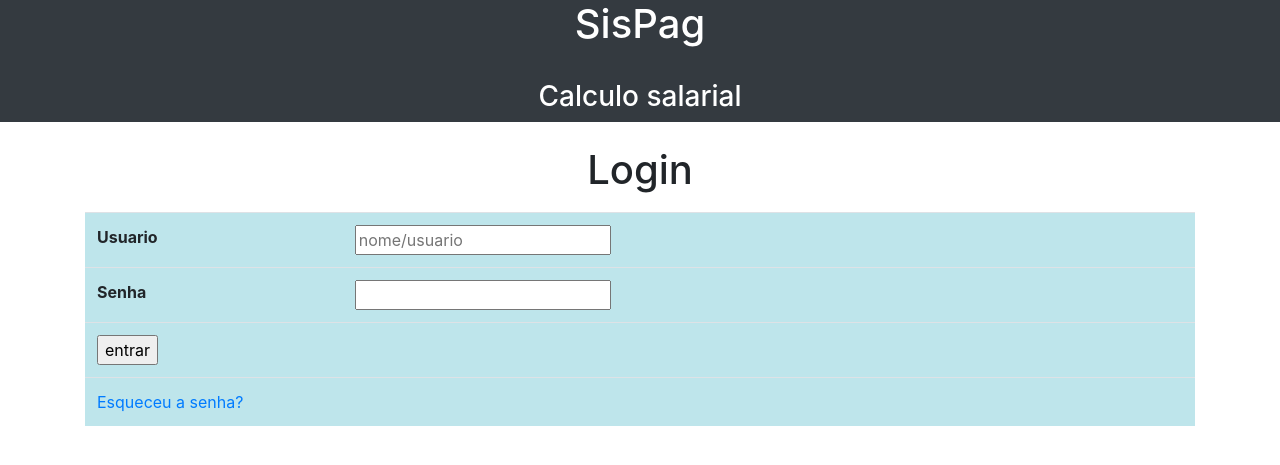
After one commit to marianaaraujof/sispagpm, a PHP site: page /login.php in a window 1280 px wide. The commit adds this page. Shown: the top 465 px of the page. Run offline with PHP 8.4, Linux system fonts and the light colour scheme; some libraries are stand-ins or nearby versions.

Commit message:
view de login criada

```diff
--- a/view/folhasalarial.php
+++ b/view/folhasalarial.php
@@ -27,7 +27,8 @@
 	</div>
 <div class="container-fluid" style="height:90px;">
   <div class="col-sm-12 bg-white">
-    <h1> Cupom salarial </h1>
+  	<br />
+    <h1 class="text-center"> Cupom salarial </h1>
   </div>
 </div>
 <div class="container">
--- /dev/null
+++ b/view/login.php
@@ -0,0 +1,58 @@
+<!DOCTYPE html>
+<html lang="pt-br">
+
+<head>
+    <meta charset="utf-8"/>
+    <title>SisPag</title>
+    <meta charset="utf-8">
+    <meta name="viewport" content="width=device-width, initial-scale=1">
+    <link rel="stylesheet" href="https://maxcdn.bootstrapcdn.com/bootstrap/4.0.0/css/bootstrap.min.css">
+    <script src="https://ajax.googleapis.com/ajax/libs/jquery/3.3.1/jquery.min.js"></script>
+    <script src="https://cdnjs.cloudflare.com/ajax/libs/popper.js/1.12.9/umd/popper.min.js"></script>
+    <script src="https://maxcdn.bootstrapcdn.com/bootstrap/4.0.0/js/bootstrap.min.js"></script>
+</head>
+<body>
+    <div class="container-fluid">
+        <div class="row">
+        <div class="col-sm-4 bg-dark text-white">
+        </div>
+        <div class="col-sm-4 bg-dark text-white">
+            <h1 class="text-center">SisPag</h1>
+            <br />
+            <h3 class="text-center">Calculo salarial</h3>
+        </div>
+        <div class="col-sm-4 bg-dark text-white">
+        </div>
+        </div>
+    </div>
+   <div class="container-fluid" style="height:90px;">
+     <div class="col-sm-12 bg-white">
+      <br />
+      <h1 class="text-center"> Login </h1>
+     </div>
+   </div>
+   <div class="container">
+     <table class="table">
+     <tbody>
+     <form action="../controller/LoginFormularioController.php" method= "POST">
+     <!--<caption class="titulo fonte"> <b>Login</b> </caption> -->
+     <tr class="table-info">
+        <div class="container">
+        <td><b>Usuario</b></td>
+        <td><input type="text" placeholder="nome/usuario" name="_usuario" required></td>
+    </tr>
+    <tr class="table-info">
+        <div class="container">
+        <td><b>Senha</b></td>
+        <td><input type="password" name="_senha" required></td>
+    </tr>
+    <tr class="table-info">
+        <td colspan="2"><input type="submit" value="entrar"> </td>
+    </tr>
+    <tr class="table-info">
+        <td colspan="2"><a href='http://www.google.com.br'>Esqueceu a senha?</a> </td>
+    </tr>
+     </table>
+  </div>
+ </body>
+</html>
```
